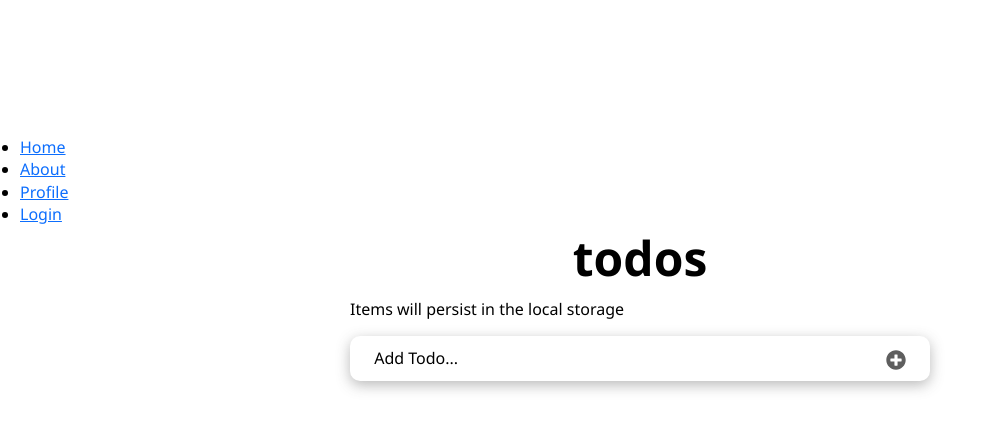
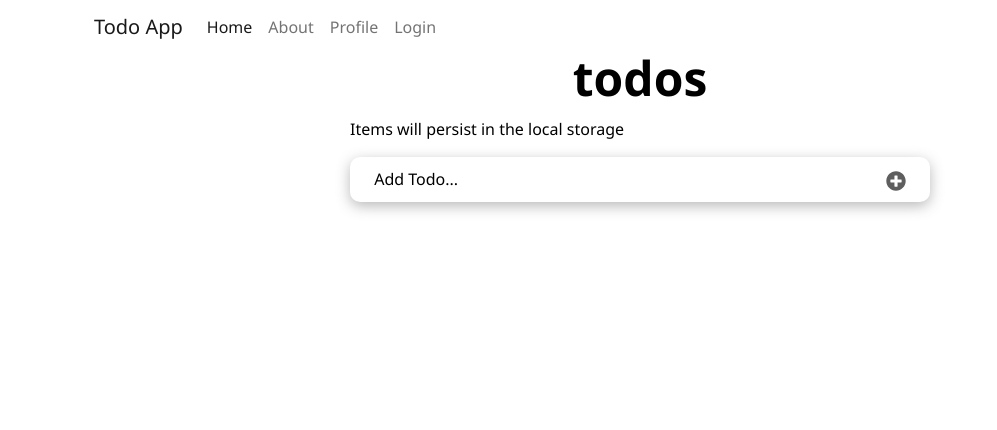
Before and after one commit to orlandodiazc/todo-app, a React (Create React App) app: page / in a window 1280 px wide. Shown: the top 430 px of the page, without its empty margins (0-997 px from the left). Built offline with nearby package versions, Linux system fonts and the light colour scheme.

Commit message:
Update styling

```diff
--- a/src/components/Layout.js
+++ b/src/components/Layout.js
@@ -2,7 +2,7 @@
 import Navbar from './Navbar';
 
 const Layout = () => (
-  <div className="wrapper">
+  <div className="wrapper container">
     <Navbar />
     <Outlet />
   </div>
--- a/src/components/Navbar.js
+++ b/src/components/Navbar.js
@@ -8,14 +8,34 @@
 ];
 
 const Navbar = () => (
-  <nav className="navbar">
-    <ul>
-      {links.map((link) => (
-        <li key={link.text}>
-          <NavLink to={link.path}>{link.text}</NavLink>
-        </li>
-      ))}
-    </ul>
+  <nav className="navbar navbar-expand-lg bg-body-tertiary">
+    <div className="container">
+      <a className="navbar-brand" href="/">
+        Todo App
+      </a>
+      <button
+        className="navbar-toggler"
+        type="button"
+        data-bs-toggle="collapse"
+        data-bs-target="#navbarNavDropdown"
+        aria-controls="navbarNavDropdown"
+        aria-expanded="false"
+        aria-label="Toggle navigation"
+      >
+        <span className="navbar-toggler-icon" />
+      </button>
+      <div className="collapse navbar-collapse" id="navbarNavDropdown">
+        <ul className="navbar-nav">
+          {links.map((link) => (
+            <li className="nav-item" key={link.text}>
+              <NavLink className="nav-link" to={link.path}>
+                {link.text}
+              </NavLink>
+            </li>
+          ))}
+        </ul>
+      </div>
+    </div>
   </nav>
 );
 export default Navbar;
--- a/src/styles/app.css
+++ b/src/styles/app.css
@@ -17,10 +17,6 @@
   padding: 0;
 }
 
-.wrapper {
-  width: 100%;
-  padding: 8rem 20px 3rem;
-}
 .todos {
   max-width: 580px;
   margin: 0 auto;
```
